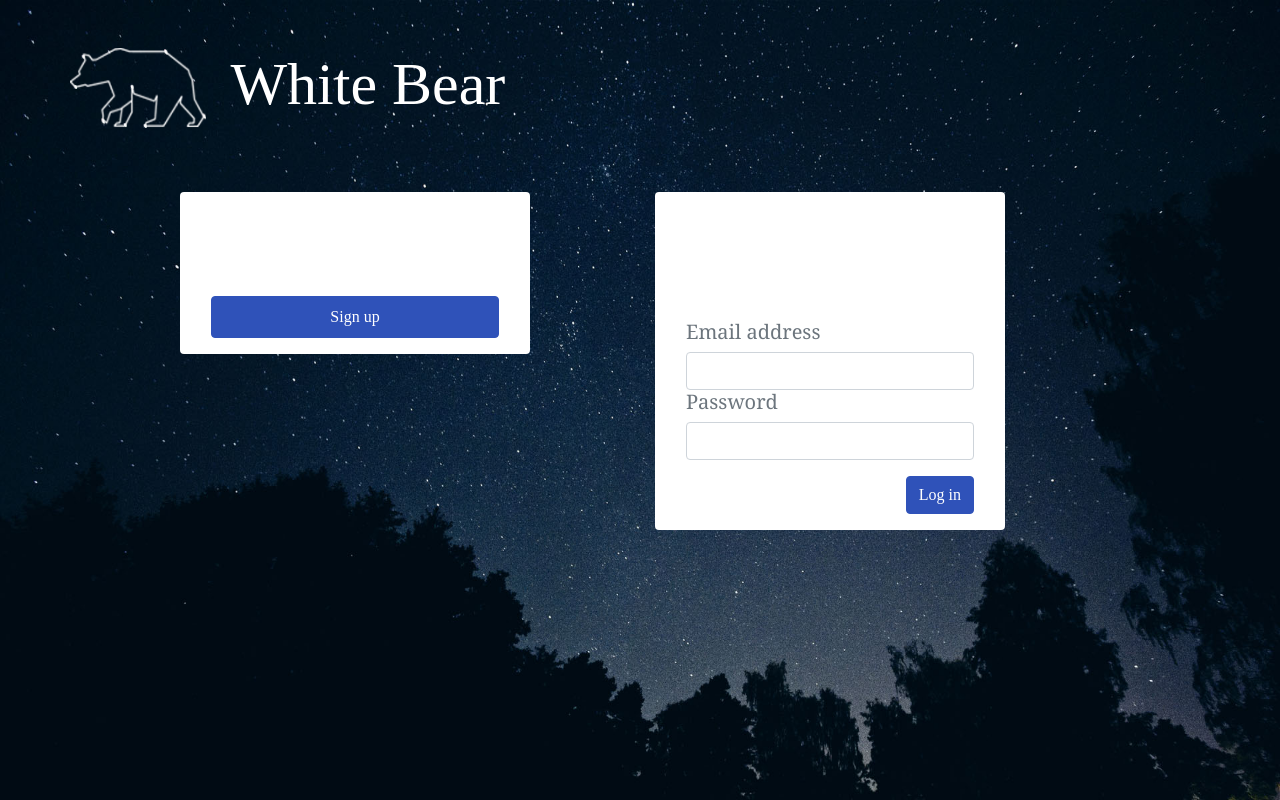
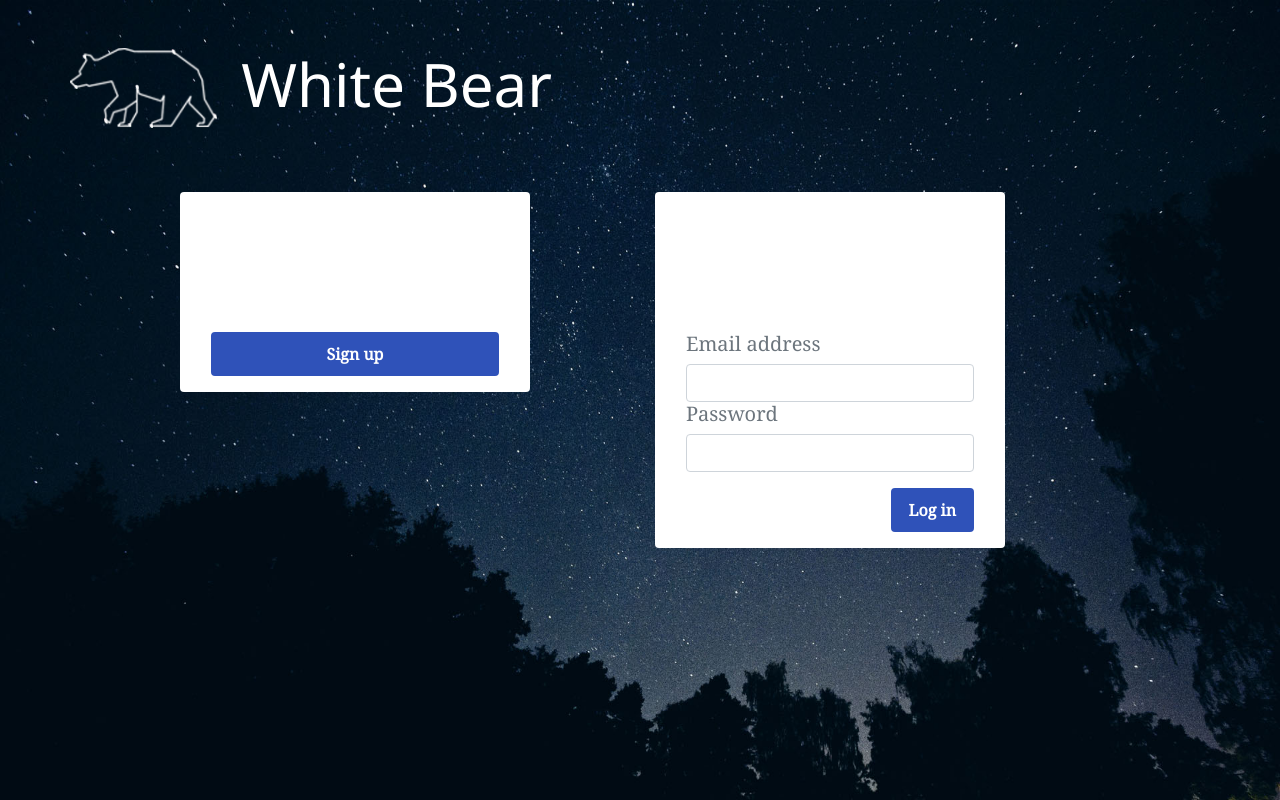
Before and after one commit to TyCoolidge/white-bear-prototype, a plain HTML site: page index.html in a window 1280 px wide. Drawn offline with Linux system fonts and the light colour scheme.

Commit message:
Added new theming, and button fonts.

```diff
--- a/index.html
+++ b/index.html
@@ -20,7 +20,7 @@
                <h1 style="color: white;">White Bear</h1>
             </div>
          </div>
-         <!--REMINDER to make mobile friendly-->
+         <!--REMINDER to make mobile friendly get text to reappear-->
          <div class="row mt-6">
             <div class="col-md-4 offset-md-1">
                <div class="card col-md-12">
@@ -31,7 +31,7 @@
                      <p>
                         Sign up for White Bear. Free forever.
                      </p>
-                     <button type="button" class="btn btn-success md btn-block">
+                     <button type="button" class="btn btn-success btn-block">
                         Sign up
                      </button>
                   </div>
@@ -56,7 +56,7 @@
                      <a
                         href="create-answer.html"
                         type="button"
-                        class="btn btn-success md mt-4"
+                        class="btn btn-success mt-4"
                         style="float: right;"
                      >
                         Log in
--- a/style/style.scss
+++ b/style/style.scss
@@ -1,36 +1,36 @@
-//text font type and size 'dont forget to add font family'
-//white bear logo on landing page
-h1 {
-   font-size: 60px;
-   font-family: "Fira Sans Medium";
-}
-//card titles on landing page
-h2 {
-   font-size: 27px;
-   font-family: "Noto Sans Regular";
-}
-//white bear logo text in app
-h3 {
-   font-size: 20px;
-   font-family: "Fira Sans Medium";
-}
-//centered text above card & size of text on cards (except in "All cards" view, 16px)
-// h4 {
+// //text font type and size 'dont forget to add font family'
+// //white bear logo on landing page
+// h1 {
+//    font-size: 60px;
+//    font-family: "Fira Sans Medium";
+// }
+// //card titles on landing page
+// h2 {
+//    font-size: 27px;
+//    font-family: $font-family-serif;
+// }
+// //white bear logo text in app
+// h3 {
 //    font-size: 20px;
+//    font-family: "Fira Sans Medium";
+// }
+// //centered text above card & size of text on cards (except in "All cards" view, 16px)
+// // h4 {
+// //    font-size: 20px;
+// //    font-family: "Noto Sans Regular";
+// // }
+// //stardard text
+// p {
+//    font-size: 16px;
 //    font-family: "Noto Sans Regular";
+//    text-align: none;
 // }
-//stardard text
-p {
-   font-size: 16px;
-   font-family: "Noto Sans Regular";
-   text-align: none;
-}
 
-button,
-a {
-   border-radius: 4px;
-   font-family: "Noto Sans Bold";
-}
+// button,
+// a {
+//    border-radius: 4px;
+//    font-family: "Noto Sans Bold";
+// }
 
 .btn-link {
    padding-left: 0;
@@ -75,16 +75,6 @@ button.btn-danger {
    border: 4px solid $black;
 }
 
-button.lg {
-   padding: 8px 32px;
-}
-button.md {
-   padding: 8px 16px;
-}
-button.sm {
-   padding: 4px 16px;
-}
-
 .background-image {
    background: url("../images/background-landing.jpg");
    background-size: 100% 100%;
--- a/style/theme.scss
+++ b/style/theme.scss
@@ -6,31 +6,15 @@ $spacers: ();
 $spacers: map-merge(
    (
       0: 0,
-      1: (
-         $spacer * 0.25,
-      ),
-      2: (
-         $spacer * 0.5,
-      ),
-      3: (
-         $spacer * 0.75,
-      ),
+      1: 4,
+      2: 8,
+      3: 12,
       4: $spacer,
-      5: (
-         $spacer * 1.5,
-      ),
-      6: (
-         $spacer * 2,
-      ),
-      7: (
-         $spacer * 3,
-      ),
-      8: (
-         $spacer * 4,
-      ),
-      9: (
-         $spacer * 8,
-      ),
+      5: 24,
+      6: 32,
+      7: 48,
+      8: 64,
+      9: 128,
    ),
    $spacers
 );
@@ -172,3 +156,46 @@ $link-hover-color: darken($link-color, 15%);
 $link-hover-decoration: underline;
 // Darken percentage for links with `.text-*` class (e.g. `.text-success`)
 $emphasized-link-hover-darken-percentage: 15%;
+
+//borders
+$border-width: 2px;
+$input-btn-border-width: $border-width;
+$btn-border-width: $border-width;
+
+$border-color: $primary;
+
+$border-radius: map-get($spacers, 1);
+$border-radius-lg: $border-radius;
+$border-radius-sm: $border-radius;
+
+//Buttons & inputs
+$input-btn-padding-y: map-get($spacers, 2);
+$input-btn-padding-x: map-get($spacers, 4);
+
+$input-btn-padding-y-sm: map-get($spacers, 1);
+$input-btn-padding-x-sm: map-get($spacers, 4);
+
+$input-btn-padding-y-lg: map-get($spacers, 2);
+$input-btn-padding-x-lg: map-get($spacers, 6);
+
+//BUTTONS
+$btn-font-weight: $font-weight-bold;
+
+$btn-padding-y: $input-btn-padding-y;
+$btn-padding-x: $input-btn-padding-x;
+
+$btn-padding-y-sm: $input-btn-padding-y-sm;
+$btn-padding-x-sm: $input-btn-padding-x-sm;
+
+$btn-padding-y-lg: $input-btn-padding-y-lg;
+$btn-padding-x-lg: $input-btn-padding-x-lg;
+
+//Inputs
+$input-padding-y: $input-btn-padding-y;
+$input-padding-x: $input-btn-padding-x;
+
+$input-padding-y-sm: $input-btn-padding-y-sm;
+$input-padding-x-sm: $input-btn-padding-x-sm;
+
+$input-padding-y-lg: $input-btn-padding-y-lg;
+$input-padding-x-lg: $input-btn-padding-x-lg;
```
Also changed, not shown: create-answer.html (+21 -12 lines), review-imagery.html (+98 -0 lines), style/dist.css, 1 other file.
